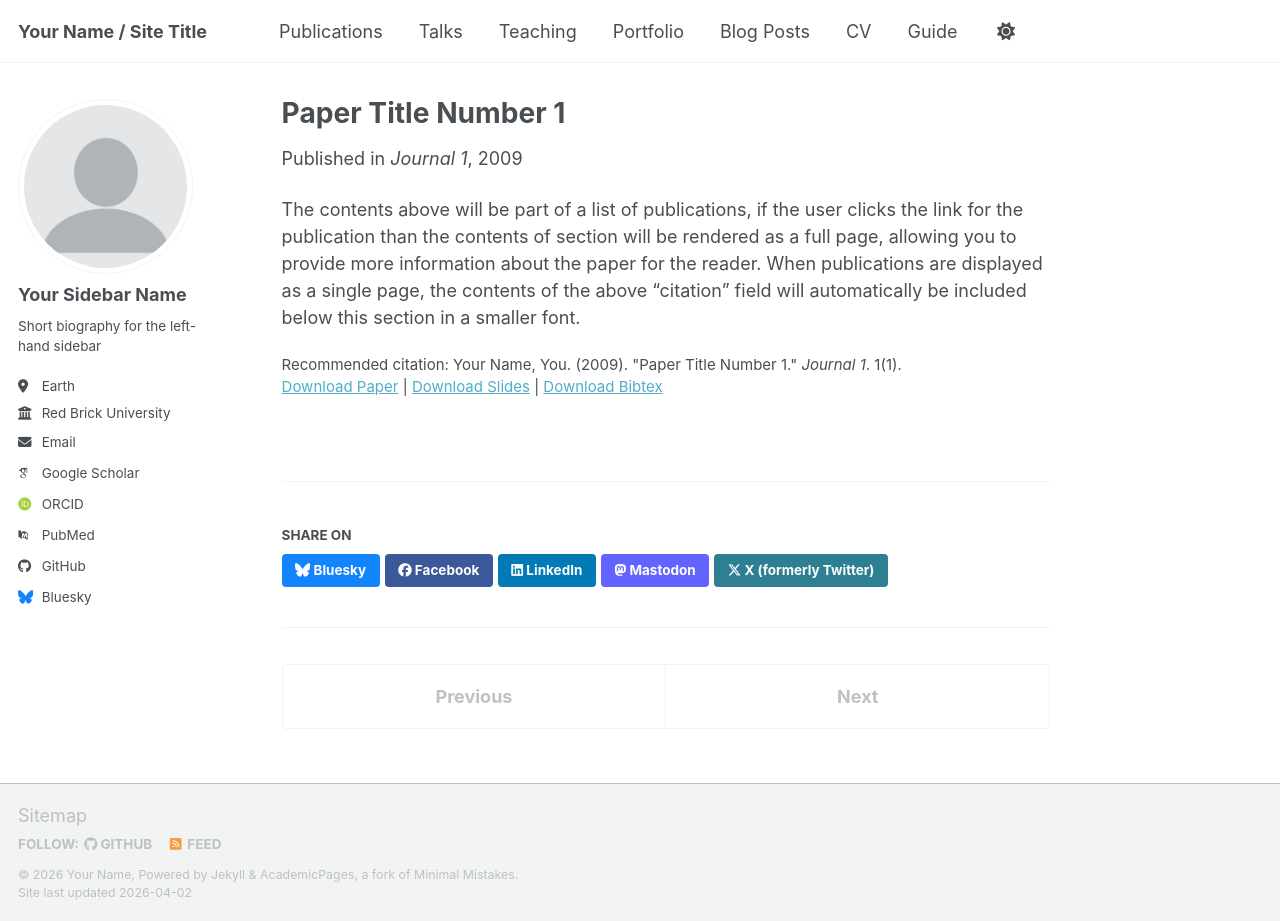
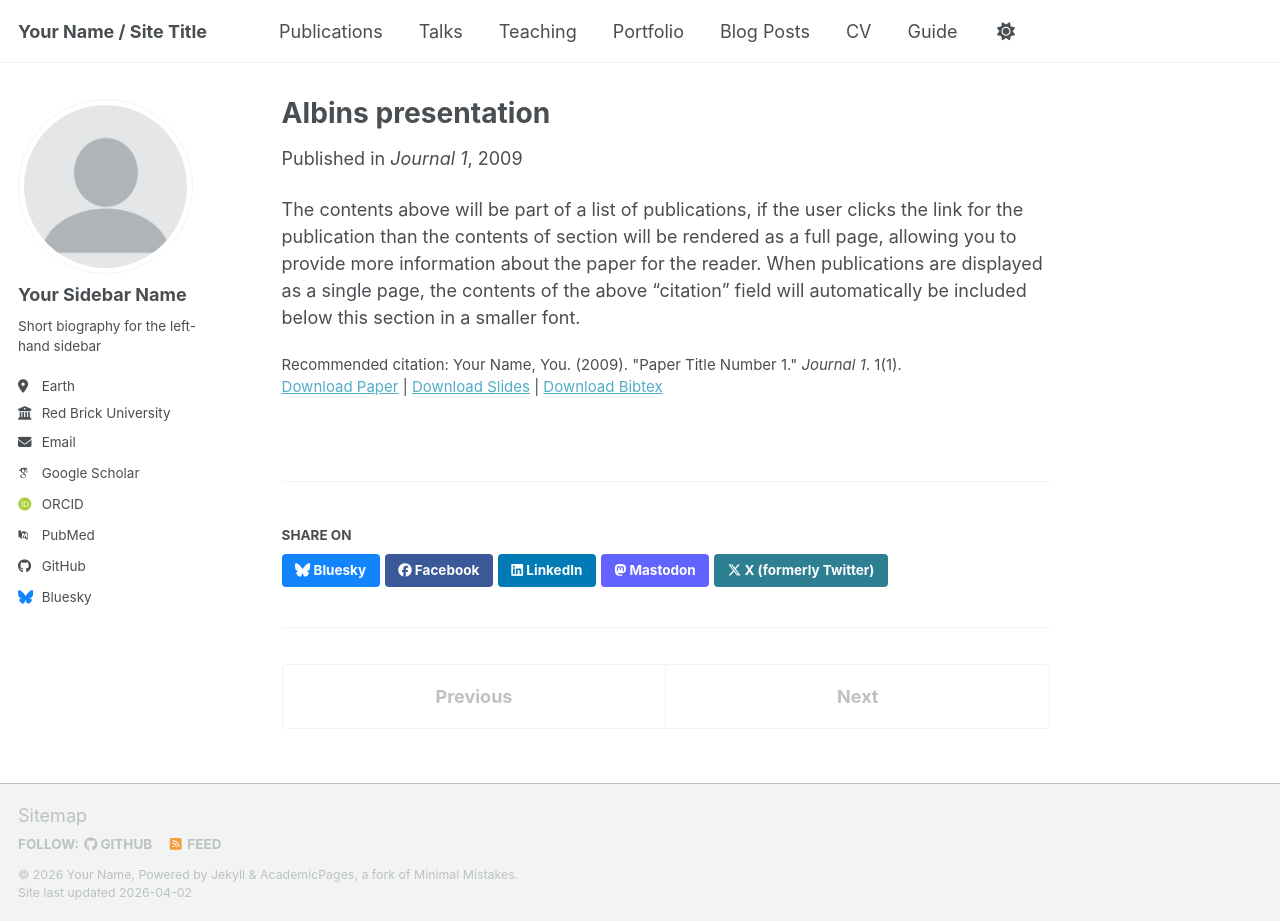
Before and after one commit to AAichberger/AAichberger.github.io, a Jekyll site: the page built from _publications/2009-10-01-paper-title-number-1.md, in a window 1280 px wide and 921 px high. Built offline with Jekyll 4.4.1, drawn with Linux system fonts in a browser that asks for light colours; some web fonts are replaced; a script bundle is joined from its source files by our own code; library files that are not in the unit come from our copies.

Commit message:
Update title of paper to 'Albins presentation'

```diff
--- a/_publications/2009-10-01-paper-title-number-1.md
+++ b/_publications/2009-10-01-paper-title-number-1.md
@@ -1,5 +1,5 @@
 ---
-title: "Paper Title Number 1"
+title: "Albins presentation"
 collection: publications
 category: manuscripts
 permalink: /publication/2009-10-01-paper-title-number-1
```
